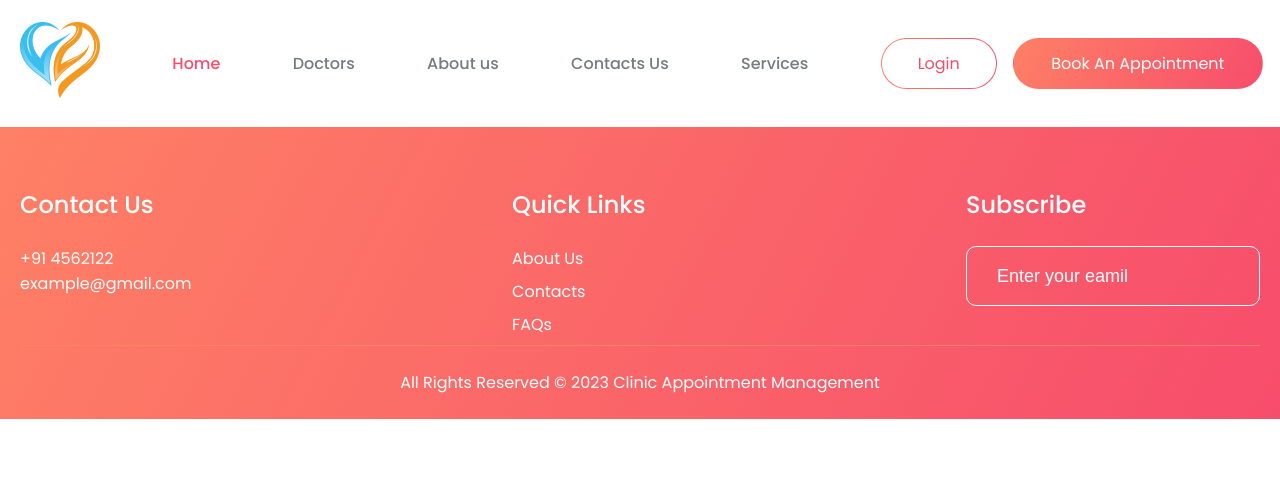
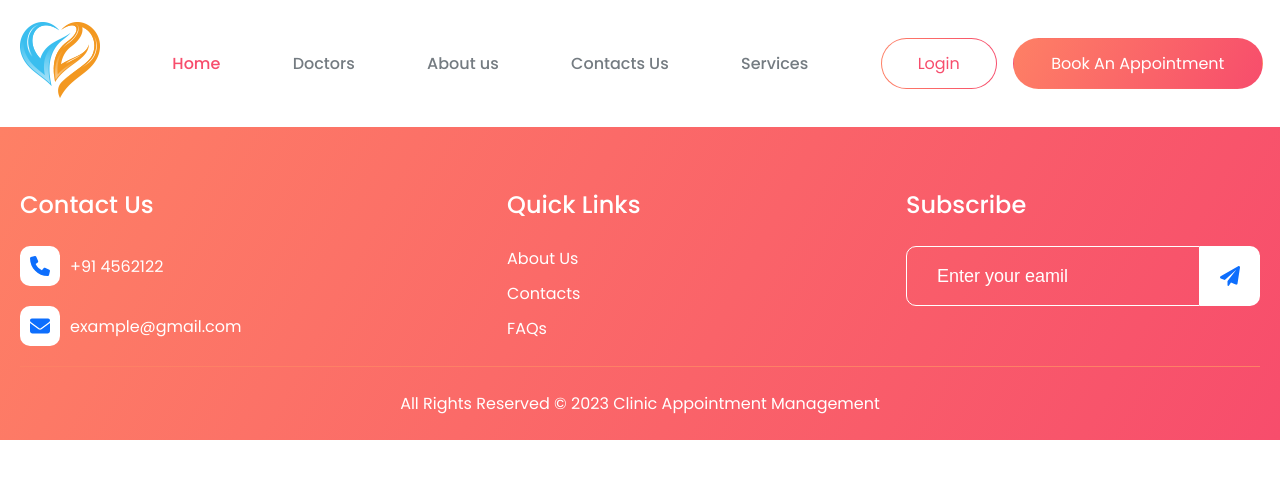
Before and after one commit to Jaykhun/crm-system, a Next.js app: page / in a window 1280 px wide. Shown: the top 478 px of the page. Built offline with nearby package versions, Linux system fonts and the light colour scheme.

Commit message:
footer finished

```diff
--- a/src/components/footer/index.tsx
+++ b/src/components/footer/index.tsx
@@ -1,3 +1,7 @@
+import emailIcon from '@/public/icons/message-icon.svg'
+import phoneIcon from '@/public/icons/phone-icon.svg'
+import telegramIcon from '@/public/icons/telegram-icon.svg'
+import Image from 'next/image'
 import styles from './styles.module.scss'
 
 const Footer = () => {
@@ -9,8 +13,29 @@ const Footer = () => {
             <div className={styles.footer__contacts}>
               <div className={styles.footer__title}>Contact Us</div>
 
-              <a href='tel:914562122'><span></span> +91 4562122</a>
-              <a href='mailto:example@gmail.com'>example@gmail.com</a>
+              <a href='tel:914562122' className={styles.contacts__links}>
+                <span className={styles.contacts__icon}>
+                  <Image
+                    src={phoneIcon}
+                    width={40}
+                    height={40}
+                    alt='phone-icon'
+                  />
+                </span>
+                <span>+91 4562122</span>
+              </a>
+
+              <a href='mailto:example@gmail.com' className={styles.contacts__links}>
+                <span className={styles.contacts__icon}>
+                  <Image
+                    src={emailIcon}
+                    width={40}
+                    height={40}
+                    alt='email-icon'
+                  />
+                </span>
+                <span>example@gmail.com</span>
+              </a>
             </div>
 
             <div className={styles.footer__links}>
@@ -25,7 +50,17 @@ const Footer = () => {
 
             <div className={styles.footer__subscribe}>
               <div className={styles.footer__title}>Subscribe</div>
-              <input type="email" className={styles.footer__email} placeholder='Enter your eamil' />
+              <form className={styles.footer__email}>
+                <input type="email" className={styles.footer__email} placeholder='Enter your eamil' />
+                <button>
+                  <Image
+                    src={telegramIcon}
+                    width={50}
+                    height={60}
+                    alt='telegram-icon'
+                  />
+                </button>
+              </form>
             </div>
           </div>
 
--- a/src/components/footer/styles.module.scss
+++ b/src/components/footer/styles.module.scss
@@ -30,21 +30,38 @@
 
     &__menu {
         li {
-            margin-bottom: 8px;
+            margin-bottom: 10px;
         }
     }
 
     &__email {
+        @include flex(space-between, center);
+        border-radius: 10px;
+
+        input {
             font-size: 18px;
             font-weight: 300;
             height: 60px;
             padding: 15px 30px;
             border: 1px solid #fff;
-        border-radius: 10px;
             background-color: transparent;
             color: #fff;
             &::-webkit-input-placeholder {
                 color: #fff;
+            }
+            border-top-right-radius: 0;
+            border-bottom-right-radius: 0;
+        }
+
+        button {
+            display: block;
+            width: 60px;
+            height: 60px;
+            border-radius: 10px;
+            background-color: #fff;
+            padding: 20px;
+            border-top-left-radius: 0;
+            border-bottom-left-radius: 0;
         }
     }
 
@@ -57,6 +74,22 @@
     }
 }
 
+.contacts {
+    &__links {
+        @include flex(space-between, center, $gap: 10px);
+        margin-bottom: 20px;
+    }
+
+    &__icon {
+        display: inline-block;
+        width: 40px;
+        height: 40px;
+        background-color: #fff;
+        border-radius: 10px;
+        padding: 10px;
+    }
+}
+
 @media (max-width: 800px) {
     .footer {
         &__inner {
@@ -64,7 +97,7 @@
             gap: 20px;
         }
 
-        &__title{
+        &__title {
             font-size: 20px;
         }
 
@@ -89,11 +122,24 @@
     }
 }
 
-
 @media (max-width: 365px) {
     .footer {
-        &__title{
+        padding-top: 30px;
+        &__title {
             margin-bottom: 15px;
+        }
+
+        &__email {
+            input {
+                height: 55px;
+                padding: 10px 15px;
+            }
+
+            button {
+                width: 45px;
+                height: 55px;
+                padding: 13px;
+            }
         }
 
         &__subscribe {
--- a/src/components/header/index.tsx
+++ b/src/components/header/index.tsx
@@ -13,14 +13,14 @@ const Header = () => {
     <header className={styles.header}>
       <div className='container'>
         <div className={styles.header__body}>
-          <div className={styles.header__img}>
+          <Link href='/' className={styles.header__img}>
             <Image
               src={logoPath}
               alt='logo'
               width={80}
               height={80}
             />
-          </div>
+          </Link>
 
           <div className={styles.menu__toggle}>
             <span
--- a/src/styles/styles.scss
+++ b/src/styles/styles.scss
@@ -17,6 +17,12 @@
     padding: 0px 20px;
 }
 
+@media (max-width: 800px) {
+    .container {
+        padding: 0px 15px;
+    }
+}
+
 #__next {
     min-height: 100%;
 }
```
Lines whose indentation alone changed are shown as unchanged.
